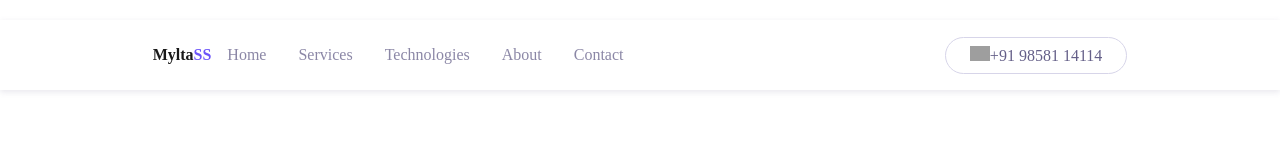
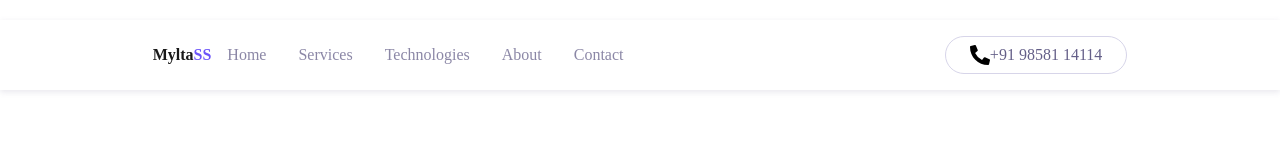
Before and after one commit to vasudevbhopade/user-app, a Vue app: page / in a window 1280 px wide. Shown: the top 160 px of the page. Built offline with nearby package versions, Linux system fonts and the light colour scheme; grey boxes are pictures that could not be loaded.

Commit message:
changes added
Signed-off-by: asmarkhatib786@gmail.com <khatibasmar313@gmail.com>

```diff
--- a/src/components/MsNavbar.vue
+++ b/src/components/MsNavbar.vue
@@ -6,10 +6,10 @@
           ><span>Mylta</span><span class="text-primary">SS</span></router-link
         >
         <router-link
-          class="navbar-nav ml-lg-4 pt-3 pt-lg-0 nav-item nav-link"
           v-for="(link, index) in links"
           :key="index"
           :to="link.route"
+          class="navbar-nav ml-lg-4 pt-3 pt-lg-0 nav-item nav-link"
         >
           {{ link.title }}
         </router-link>
@@ -17,9 +17,9 @@
     </div>
     <div>
       <div class="ml-auto navbar-flex">
-        <router-link to="/" class="btn btn-outline rounded-pill">
+        <router-link to="/" class="btn btn-outline rounded-pill navbar-flex">
           <img
-            src="./assets/img/phone-alt-solid.svg"
+            src="../../assets/img/phone-alt-solid.svg"
             alt="phone"
             style="width: 20px"
           />+91 98581 14114
```
